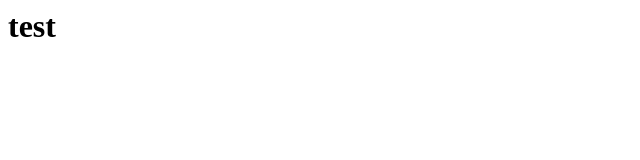
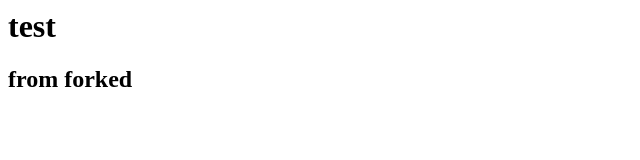
Before and after one commit to RunDevIT/test, a plain HTML site: page index.html in a window 1280 px wide. Shown: the whole page, without its empty margins (0-640 px from the left). Drawn offline with Linux system fonts and the light colour scheme.

Commit message:
forked changed

```diff
--- a/index.html
+++ b/index.html
@@ -6,5 +6,6 @@
     </head>
     <body>
         <h1>test</h1>
+        <h2>from forked</h2>
     </body>
 </html>
```
